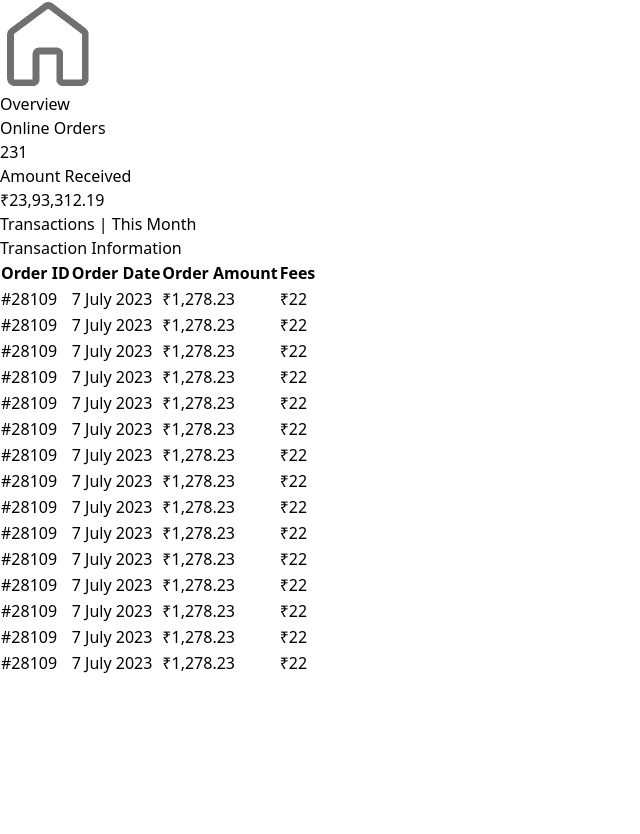
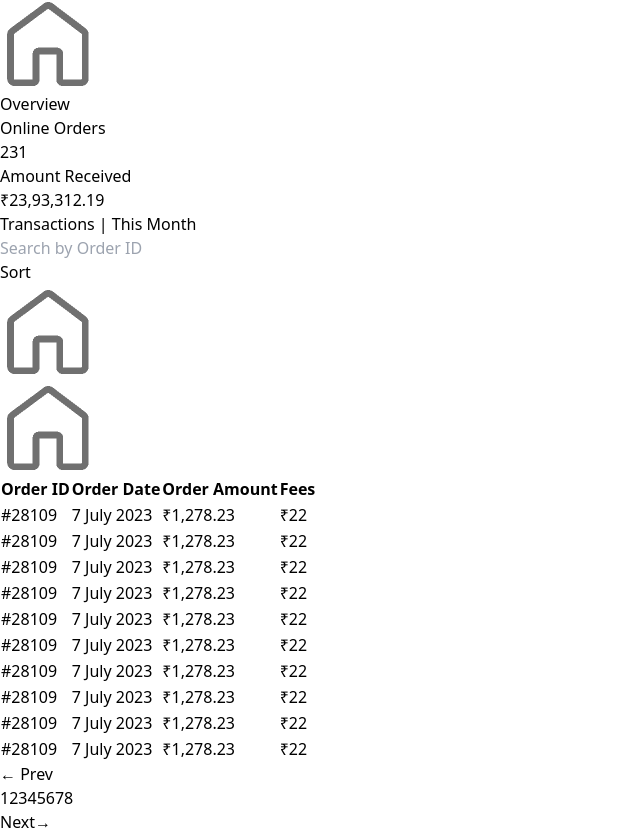
Before and after one commit to Ankur1493/dukaan-payouts-v1, a React (Vite) app: page / in a window 1280 px wide. Shown: the part 1836-2670 px from the top of the page, without its empty margins (0-640 px from the left). Before the commit the page ends 2512 px from the top, so only its background shows below. Built offline with nearby package versions, Linux system fonts and the light colour scheme.

Commit message:
payment overview created

```diff
--- a/src/App.jsx
+++ b/src/App.jsx
@@ -5,7 +5,7 @@ import PaymentOverview from "./page/PaymentOverview.jsx";
 
 export default function App() {
   return (
-    <div className="h-screen w-screen bg-cyan-100">
+    <div className="h-screen w-screen bg-cyan-50">
       <LeftNav />
       <Header />
       <PaymentOverview />
--- a/src/components/Header.jsx
+++ b/src/components/Header.jsx
@@ -3,7 +3,7 @@ import React from 'react';
 
 const Header = () => {
   return (
-    <div className="w-[calc(100vw-208px)] bg-white flex justify-between h-[50px]  ml-[208px] px-[12px] py-[32px]">
+    <div className="w-[calc(100vw-224px)] bg-white flex justify-between h-[50px]  ml-[224px] pl-[35px] pr-[45px] py-[32px]">
       <div className='flex'>
         <div>Payments</div>
         <div>How it Works</div>
--- a/src/components/InfoBox.jsx
+++ b/src/components/InfoBox.jsx
@@ -2,9 +2,9 @@ import React from 'react'
 
 const InfoBox = ({ heading, value }) => {
   return (
-    <div>
-      <div className='text-gray-800 text-[16px]'>{heading}</div>
-      <div className='text-[32px] font-semibold'>{value}</div>
+    <div className='w-[770px] h-[120px] bg-white pt-[19px] pl-[28px] rounded-[10px] shadow'>
+      <div className='text-gray-800 text-[18px]'>{heading}</div>
+      <div className='text-[32px] font-medium'>{value}</div>
     </div>
   )
 }
--- a/src/components/LeftNav.jsx
+++ b/src/components/LeftNav.jsx
@@ -2,7 +2,7 @@ import React from 'react';
 import { leftNavTabs } from "../constants/leftNavConsts.js"
 const LeftNav = () => {
   return (
-    <div className='fixed top-0 left-0 h-full w-[208px] flex-col flex-shrink-0 bg-[#1E2640] text-white py-[16px] px-[10px]'>
+    <div className='fixed top-0 left-0 h-full w-[224px] flex-col flex-shrink-0 bg-[#1E2640] text-white py-[16px] px-[10px]'>
       <div className='flex w-full items-center justify-around pb-[16px] '>
         <img src="./images/navTop.png" className='w-[39px] h-[39px] rounded-[4px] ' />
 
@@ -15,7 +15,7 @@ const LeftNav = () => {
       </div>
       {
         leftNavTabs.map(tab => (
-          <div className={`cursor-pointer rounded-[4px] py-[8px] px-[16px] w-full flex text-white  ${tab.tabName === "Payments" ? "rounded-[4px] bg-white bg-opacity-10" : ""}`} key={tab.tabName}>
+          <div className={`cursor-pointer rounded-[4px] py-[12px] px-[16px] w-full flex text-white  ${tab.tabName === "Payments" ? "rounded-[4px] bg-white bg-opacity-10" : ""}`} key={tab.tabName}>
             <img src='./images/leftNavImages/home.png' className='w-[20px] h-[20px] ml-[5px] mr-[12px]' />
             <div className={`text-[14px] text-[#fff]`}>
               {tab.tabName}
--- /dev/null
+++ b/src/components/Pagination.jsx
@@ -0,0 +1,20 @@
+
+import React from 'react';
+
+const Pagination = ({ totalPages }) => {
+  return (
+    <div className='text-center flex'>
+      <button className='border-[1px] w-[100px] h-[25px] rounded border-cyan-950' >← Prev</button>
+      <div className='w-[350p]'>
+        {Array.from({ length: totalPages }, (_, i) => i + 1).map(page => (
+          <button key={page} className={`h-[25px] w-[20px] mx-[6px] rounded-[3px] text-[16px] ${page === 2 ? "bg-blue-500 text-white" : ""}`}>
+            {page}
+          </button>
+        ))}
+      </div>
+      <button className='border-[1px] w-[100px] h-[25px] rounded border-cyan-950'>Next→</button>
+    </div>
+  );
+};
+
+export default Pagination;
--- a/src/components/TransactionsInfo.jsx
+++ b/src/components/TransactionsInfo.jsx
@@ -1,24 +1,36 @@
-
 import React from 'react';
 import { transactionsConsts } from '../constants/transactionConsts';
+import Pagination from './Pagination';
 
 const TransactionsInfo = () => {
   return (
-    <div>
-      <h2>Transaction Information</h2>
-      <table>
+    <div className='bg-white rounded-[10px] px-[10px] py-[8px] shadow-md'>
+
+      <div className='flex justify-between pb-[10px]'>
+        <input placeholder='Search by Order ID' className='w-[250px] border-[1px] text-[#999999] border-[#D9D9D9] rounded-[5px] text-center' />
+        <div className='mr-[20px] flex'>
+          <div className='flex mx-4 border-[1px] w-[90px] justify-center h-[38px] border-[#D9D9D9] p-[6px] rounded-[4px] '>
+            <div>Sort</div>
+            <img src='./images/leftNavImages/home.png' className='w-[20px] h-[20px] mx-2' />
+          </div>
+          <img src='./images/leftNavImages/home.png' className='w-[40px] border-[1px] justify-center h-[38px] border-[#D9D9D9] p-[6px] rounded-[4px] ' />
+
+        </div>
+      </div>
+      <div className='h-[500px]'>
+        <table className='w-full h-[480px] border-collapse border-none'>
           <thead>
-          <tr>
+            <tr className='bg-[#F2F2F2] p-[10px] border-none'>
               <th>Order ID</th>
               <th>Order Date</th>
               <th>Order Amount</th>
               <th>Fees</th>
             </tr>
           </thead>
-        <tbody>
+          <tbody className='text-center border-none'>
             {transactionsConsts.map((trans, index) => (
-            <tr key={index}>
-              <td>{trans.orderId}</td>
+              <tr key={index} className='border-b-cyan-100 border-[0.6px]'>
+                <td className='text-blue-600' >{trans.orderId}</td>
                 <td>{trans.orderDate}</td>
                 <td>{trans.orderAmount}</td>
                 <td>{trans.fees}</td>
@@ -27,6 +39,10 @@ const TransactionsInfo = () => {
           </tbody>
         </table>
       </div>
+      <div className='flex justify-center items-center w-full'>
+        <Pagination totalPages={8} />
+      </div>
+    </div>
   );
 }
 
--- a/src/constants/transactionConsts.js
+++ b/src/constants/transactionConsts.js
@@ -8,10 +8,5 @@ export const transactionsConsts = [
   { orderId: "#28109", orderDate: "7 July 2023", orderAmount: "₹1,278.23", fees: "₹22" },
   { orderId: "#28109", orderDate: "7 July 2023", orderAmount: "₹1,278.23", fees: "₹22" },
   { orderId: "#28109", orderDate: "7 July 2023", orderAmount: "₹1,278.23", fees: "₹22" },
-  { orderId: "#28109", orderDate: "7 July 2023", orderAmount: "₹1,278.23", fees: "₹22" },
-  { orderId: "#28109", orderDate: "7 July 2023", orderAmount: "₹1,278.23", fees: "₹22" },
-  { orderId: "#28109", orderDate: "7 July 2023", orderAmount: "₹1,278.23", fees: "₹22" },
-  { orderId: "#28109", orderDate: "7 July 2023", orderAmount: "₹1,278.23", fees: "₹22" },
-  { orderId: "#28109", orderDate: "7 July 2023", orderAmount: "₹1,278.23", fees: "₹22" },
-  { orderId: "#28109", orderDate: "7 July 2023", orderAmount: "₹1,278.23", fees: "₹22" },
+  { orderId: "#28109", orderDate: "7 July 2023", orderAmount: "₹1,278.23", fees: "₹22" }
 ]
--- a/src/page/PaymentOverview.jsx
+++ b/src/page/PaymentOverview.jsx
@@ -4,14 +4,15 @@ import TransactionsInfo from '../components/TransactionsInfo'
 
 const PaymentOverview = () => {
   return (
-    <div className='ml-[208px] w-[calc(100vw-[208px])] h-[calc(100vh-[50px])]' >
-      <div>Overview</div>
-      <div className='flex'>
+    <div className='ml-[224px] px-[30px] w-[calc(100vw-[238px])] h-[calc(100vh-[50px])]' >
+      <div className='text-[24px] my-[25px]'>Overview</div>
+      <div className='flex w-full justify-around'>
         <InfoBox heading="Online Orders" value="231" />
         <InfoBox heading="Amount Received" value="₹23,93,312.19" />
       </div>
-      <div>Transactions | This Month</div>
+      <div className='text-[28px] my-[20px]'>Transactions | This Month</div>
       <TransactionsInfo />
+
     </div>
 
   )
```
Also changed, not shown: public/images/dropdown.svg. Lines whose indentation alone changed are shown as unchanged.
